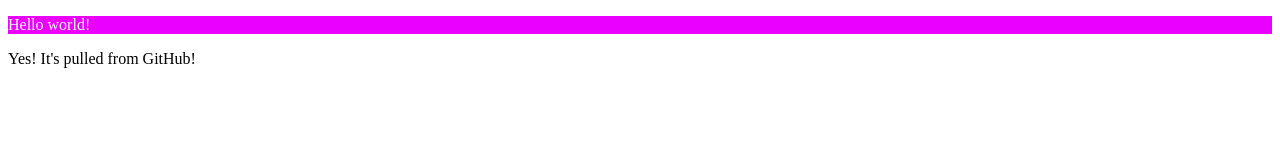
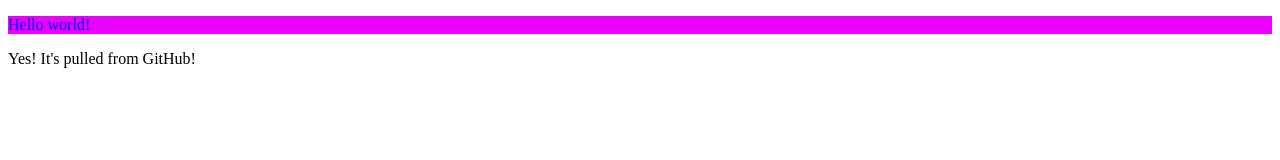
Before and after one commit to LevShakh/TestPipeline, a plain HTML site: page index.html in a window 1280 px wide. Drawn offline with Linux system fonts and the light colour scheme.

Commit message:
Added blue

```diff
--- a/style.css
+++ b/style.css
@@ -1,4 +1,4 @@
 .greeting {
     background-color: rgb(234, 0, 255);
-    color:aliceblue;
+    color:#00F;
 }
```
